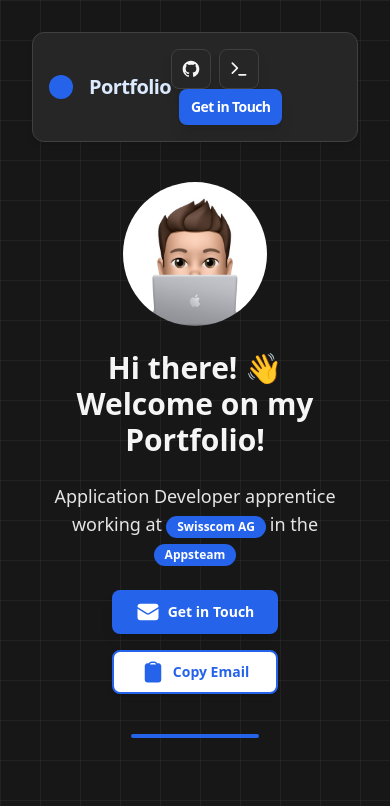
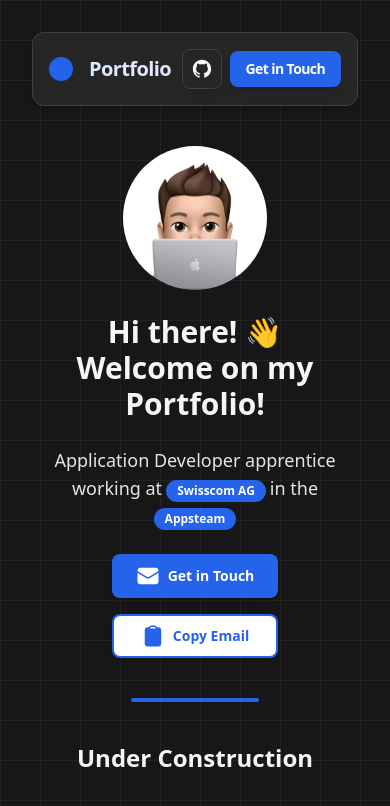
Before and after one commit to Fabbboy/portfolio, a Next.js app: page / in a window 390 px wide. Shown: the top 806 px of the page. Built offline with nearby package versions, Linux system fonts and the light colour scheme.

Commit message:
trying responsiveness

```diff
--- a/src/app/page.tsx
+++ b/src/app/page.tsx
@@ -14,6 +14,12 @@ export default function Home() {
       >
         <div className="w-32 h-1 bg-blue-600 rounded-full"></div>
       </Separator>
+
+      <section className="flex flex-col items-center justify-center w-full h-full">
+        <h2 className="text-2xl font-semibold text-center text-neutral-100">
+          Under Construction
+        </h2>
+      </section>
     </main>
   );
 }
--- a/src/components/HeaderComponent/HeaderComponent.tsx
+++ b/src/components/HeaderComponent/HeaderComponent.tsx
@@ -16,16 +16,16 @@ const HeaderComponent = () => {
         <CardTitle>
           <nav className="flex justify-between items-center mx-auto">
             <TitleComponent title="Portfolio" />
-            <div className="flex flex-wrap items-center space-x-2 sm:space-x-2">
+            <div className="flex items-center space-x-2">
               <Button
                 variant="outline"
                 size="icon"
-                className="flex items-center space-x-1 sm:space-x-2 bg-neutral-800 hover:bg-neutral-600 text-neutral-100 font-semibold px-2 py-2 rounded-lg shadow-lg transition duration-300 border border-neutral-700"
+                className="flex items-center  space-x-2 bg-neutral-800 hover:bg-neutral-600 text-neutral-100 font-semibold px-2 py-2 rounded-lg shadow-lg transition duration-300 border border-neutral-700"
               >
                 <svg
                   viewBox="0 0 24 24"
                   aria-hidden="true"
-                  className="w-5 h-5 sm:w-6 sm:h-6 fill-current"
+                  className="size-6 fill-current"
                 >
                   <path
                     fillRule="evenodd"
@@ -40,9 +40,9 @@ const HeaderComponent = () => {
                     <Button
                       variant="outline"
                       size="icon"
-                      className="flex items-center space-x-1 sm:space-x-2 bg-neutral-800 hover:bg-neutral-600 text-neutral-100 font-semibold px-2 py-2 rounded-lg shadow-lg transition duration-300 border border-neutral-700"
+                      className="items-center space-x-2 bg-neutral-800 hover:bg-neutral-600 text-neutral-100 font-semibold px-2 py-2 rounded-lg shadow-lg transition duration-300 border border-neutral-700 hidden md:flex"
                     >
-                      <TerminalIcon className="w-5 h-5 sm:w-6 sm:h-6" />
+                      <TerminalIcon className="w-6 h-6" />
                     </Button>
                   </TooltipTrigger>
                   <TooltipContent side="top" align="center">
@@ -55,7 +55,7 @@ const HeaderComponent = () => {
               <Button
                 variant="secondary"
                 size="sm"
-                className="flex items-center space-x-1 sm:space-x-2 bg-blue-600 hover:bg-blue-800 text-white font-semibold px-3 sm:px-4 py-2 rounded-lg shadow-lg transition duration-300"
+                className="flex items-center space-x-2 bg-blue-600 hover:bg-blue-800 text-white font-semibold px-4 py-2 rounded-lg shadow-lg transition duration-300"
               >
                 <span>Get in Touch</span>
               </Button>
```
